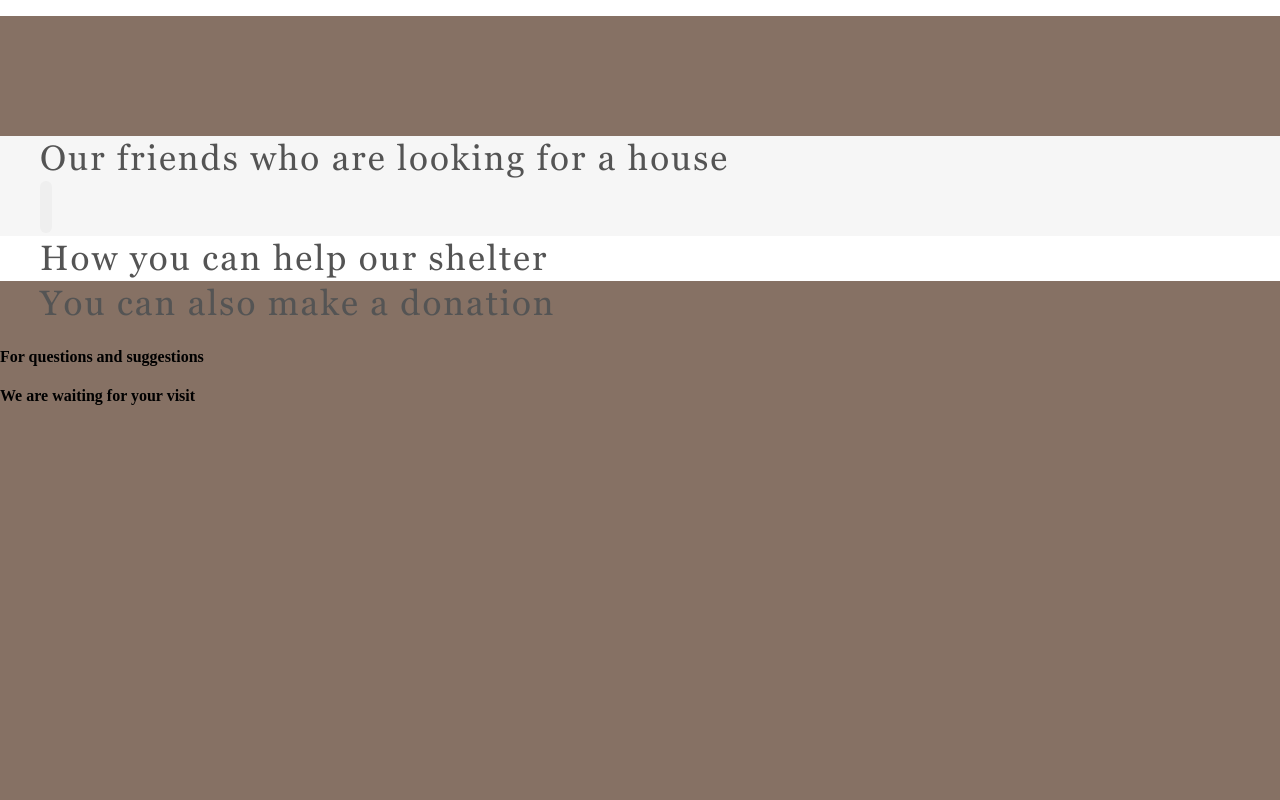
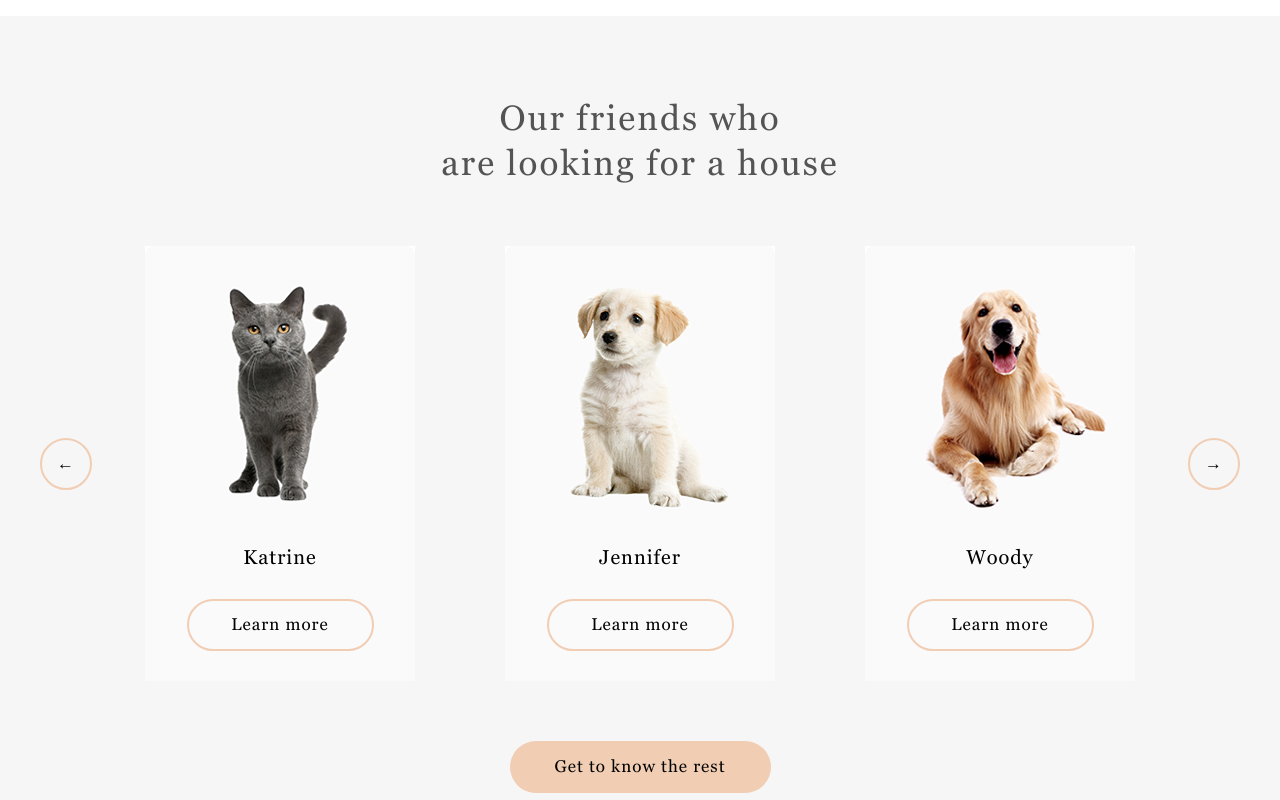
Before and after one commit to Legat14/shelter, a website: page shelter/assets/pages/main/index.html in a window 1280 px wide. Shown: the part 1480-2280 px from the top of the page. Before the commit the page ends 1907 px from the top, so only its background shows below. Drawn offline with Linux system fonts and the light colour scheme.

Commit message:
feat: make our-friends section

```diff
--- a/shelter/assets/pages/main/index.html
+++ b/shelter/assets/pages/main/index.html
@@ -1,5 +1,6 @@
 <!DOCTYPE html>
 <html lang="en">
+
 <head>
   <meta charset="UTF-8">
   <meta http-equiv="X-UA-Compatible" content="IE=edge">
@@ -10,6 +11,7 @@
   <script src="./script.js" defer></script>
   <title>Shelter</title>
 </head>
+
 <body>
   <header class="header wrapper">
     <div class="logo">
@@ -18,7 +20,8 @@
     </div>
     <nav class="nav">
       <ul>
-        <li class="nav__link_active"><a href="">About the shelter</a></li> <!--TODO: Сделать ссылки рабочими-->
+        <li class="nav__link_active"><a href="">About the shelter</a></li>
+        <!--TODO: Сделать ссылки рабочими-->
         <li><a href="">Our pets</a></li>
         <li><a href="">Help the shelter</a></li>
         <li><a href="">Contacts</a></li>
@@ -30,7 +33,8 @@
     <section class="not-only wrapper">
       <div class="not-only__div">
         <h2>Not only people need a house</h2>
-        <p>We offer to give a chance to a little and nice puppy with an extremely wide and open heart. He or she will love you more than anybody else in the world, you will see!</p>
+        <p>We offer to give a chance to a little and nice puppy with an extremely wide and open heart. He or she will
+          love you more than anybody else in the world, you will see!</p>
         <button class="button-main not-only__button" type="button">Make a friend</button>
       </div>
     </section>
@@ -38,17 +42,47 @@
     <section class="about-shelter wrapper bg-1">
       <div>
         <h3>About the shelter “Cozy House”</h3>
-        <p>Currently we have 121 dogs and 342 cats on our hands and statistics show that only 20% of them will find a family. The others will continue to live with us and will be waiting for a lucky chance to become dearly loved.</p>
-        <p>We feed our wards with the best food and make sure that they do not get sick, feel comfortable (including psychologically) and well. We are supported by 87 volunteers and 28 employees of various skill levels. About 12% of the animals are taken by the shelter staff. Taking care of the animals, they become attached to the pets and would hardly ever leave them alone.</p>
+        <p>Currently we have 121 dogs and 342 cats on our hands and statistics show that only 20% of them will find a
+          family. The others will continue to live with us and will be waiting for a lucky chance to become dearly
+          loved.</p>
+        <p>We feed our wards with the best food and make sure that they do not get sick, feel comfortable (including
+          psychologically) and well. We are supported by 87 volunteers and 28 employees of various skill levels. About
+          12% of the animals are taken by the shelter staff. Taking care of the animals, they become attached to the
+          pets and would hardly ever leave them alone.</p>
       </div>
     </section>
 
     <section class="our-friends wrapper bg-2">
-      <h3>Our friends who are looking for a house</h3>
       <div>
+        <h3>Our friends who<br> are looking for a house</h3>
+        <div class="carousel">
 
+          <button class="button-secound carousel__button" type="button"><b>&#8592;</b></button>
+
+          <div>
+            <div class="carousel__card">
+              <img src="../../images/pets-katrine.jpg" alt="katrine" width="270" height="270">
+              <p>Katrine</p>
+              <button class="button-secound card__button" type="button">Learn more</button>
+            </div>
+
+            <div class="carousel__card">
+              <img src="../../images/pets-jennifer.jpg" alt="jennifer" width="270" height="270">
+              <p>Jennifer</p>
+              <button class="button-secound card__button" type="button">Learn more</button>
+            </div>
+
+            <div class="carousel__card">
+              <img src="../../images/pets-woody.jpg" alt="woody" width="270" height="270">
+              <p>Woody</p>
+              <button class="button-secound card__button" type="button">Learn more</button>
+            </div>
+          </div>
+
+          <button class="button-secound carousel__button" type="button"><b>&#8594;</b></button>
+        </div>
+        <button class="button-main our-friends__button" type="button">Get to know the rest</button>
       </div>
-      <button type="button"></button>
     </section>
 
     <section class="help-shelter wrapper bg-1">
@@ -81,4 +115,5 @@
     <div></div>
   </footer>
 </body>
+
 </html>
--- a/shelter/assets/sass/abstructs/_variables.scss
+++ b/shelter/assets/sass/abstructs/_variables.scss
@@ -10,3 +10,4 @@ $color-gradient-bg-1: #544235;
 $color-gradient-bg-2: #222021;
 $color-bg-1: #ffffff;
 $color-bg-2: #f6f6f6;
+$color-button-2: transparent;
--- a/shelter/assets/sass/components/_buttons.scss
+++ b/shelter/assets/sass/components/_buttons.scss
@@ -6,12 +6,31 @@ button {
   letter-spacing: 1px;
   border-color: $color-primary;
   border-radius: 26px;
+  cursor: pointer;
 }
 
 .button-main {
   background-color: $color-primary;
 }
 
+.button-secound {
+  background-color: $color-button-2;
+  border-style: solid;
+  border-color: $color-primary;
+}
+
 .not-only__button {
   width: 207px;
 }
+
+.our-friends__button {
+  width: 261px;
+}
+
+.carousel__button {
+  width: 52px;
+}
+
+.card__button {
+  width: 187px;
+}
--- /dev/null
+++ b/shelter/assets/sass/layout/_our-friends.scss
@@ -0,0 +1,52 @@
+.our-friends {
+  position: relative;
+  top: -120px;
+  height: 877px;
+  display: flex;
+  flex-direction: column;
+  &>div {
+    position: relative;
+    top: 80px;
+    width: 1200px;
+    height: 697px;
+    display: flex;
+    flex-direction: column;
+    justify-content: space-between;
+    align-items: center;
+    h3 {
+      text-align: center;
+      width: 400px;
+    }
+  }
+}
+
+.carousel {
+  width: 100%;
+  height: 435px;
+  display: flex;
+  justify-content: space-between;
+  align-items: center;
+  &>div {
+    width: 990px;
+    display: flex;
+    justify-content: space-between;
+    background-color: inherit;
+  }
+}
+
+.carousel__card {
+  width: 270px;
+  height: 405px;
+  padding-bottom: 30px;
+  display: flex;
+  flex-direction: column;
+  justify-content: space-between;
+  align-items: center;
+  background-color: $color-light-s;
+  p {
+    font-family: "Georgia", serif;
+    font-size: 20px;
+    line-height: 23px;
+    letter-spacing: 1px;
+  }
+}
--- a/shelter/assets/sass/main.scss
+++ b/shelter/assets/sass/main.scss
@@ -7,3 +7,4 @@
 @import "./layout/header";
 @import "./layout/not-only";
 @import "./layout/about-shelter";
+@import "./layout/our-friends";
```
Also changed, not shown: shelter/assets/images/pets-jennifer.jpg (added), shelter/assets/images/pets-katrine.jpg (added), shelter/assets/images/pets-woody.jpg (added), shelter/assets/pages/main/style.css, 1 other file.
